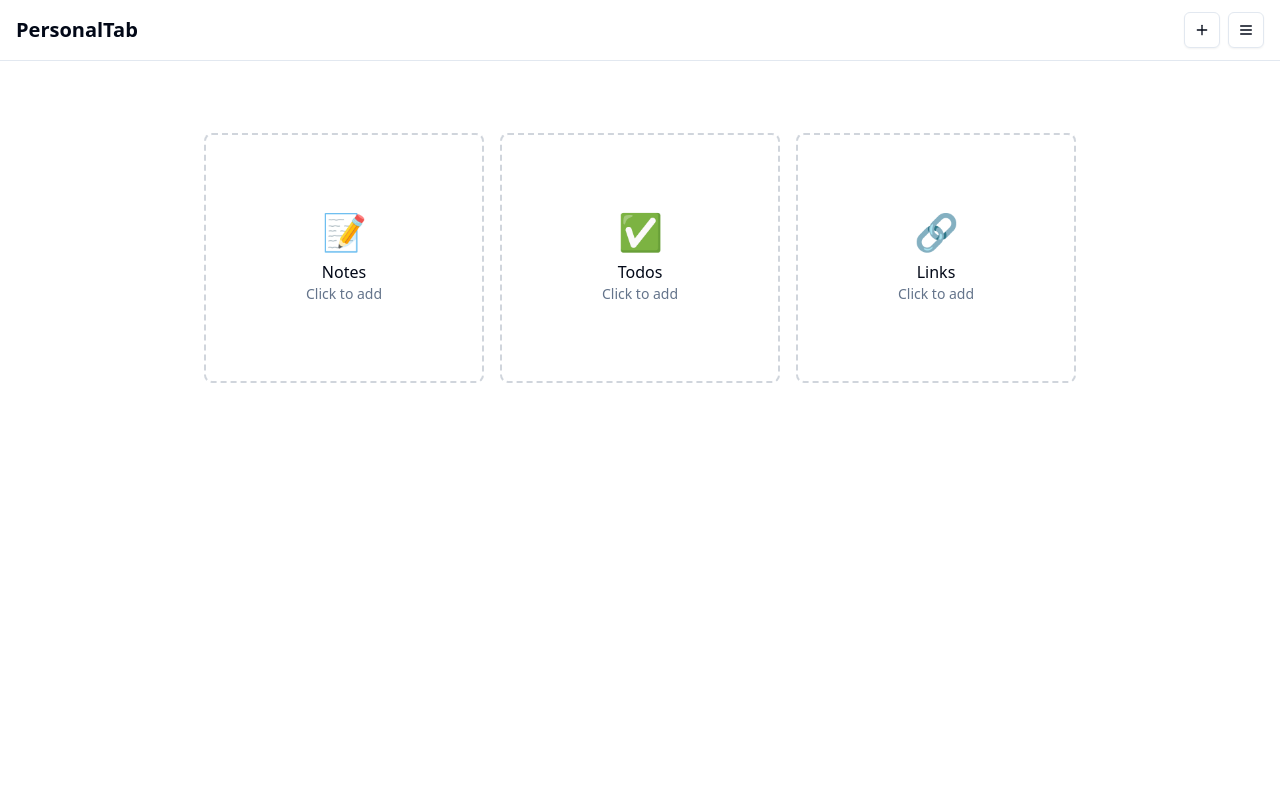
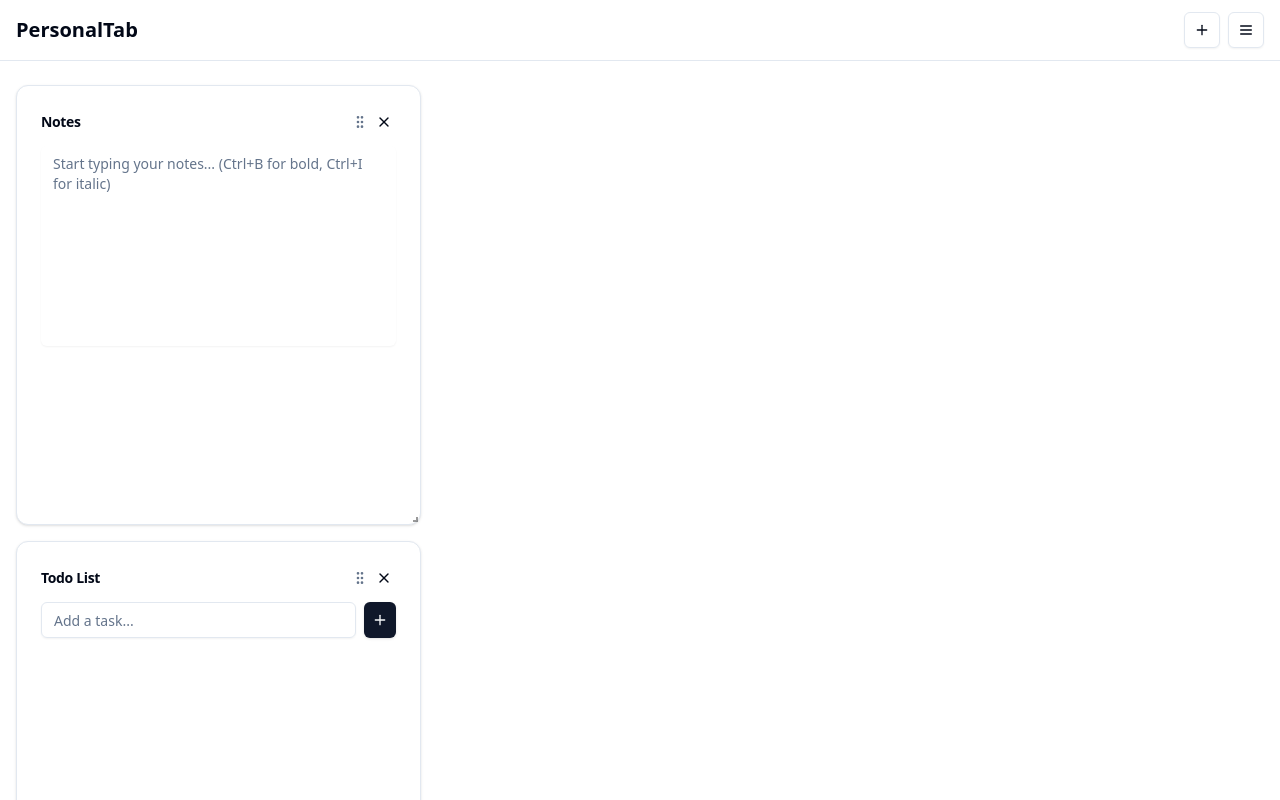
Before and after one commit to MrRobinGood/personaltab-v0-4, a React (Vite) app: page / in a window 1280 px wide. Shown: the top 800 px of the page. Built offline with nearby package versions, Linux system fonts and the light colour scheme.

Commit message:
Fix initial state and plus menu: 1. Initial state now shows 3 working widgets (Notes, Todos, Links) by default 2. Plus menu is now a horizontal hover menu (no clicking required) 3. Removed placeholder boxes - always show actual widgets

```diff
--- a/src/App.tsx
+++ b/src/App.tsx
@@ -523,6 +523,7 @@ export default function App() {
   const [widgets, setWidgets] = useState<Widget[]>([]);
   const [layouts, setLayouts] = useState<{ [key: string]: Layout[] }>({});
   const [mainTitle, setMainTitle] = useState('PersonalTab');
+  const [showAddMenu, setShowAddMenu] = useState(false);
 
   // Load data from localStorage on mount
   useEffect(() => {
@@ -531,7 +532,31 @@ export default function App() {
 
     if (savedWidgets) {
       setWidgets(JSON.parse(savedWidgets));
+    } else {
+      // Create initial default widgets
+      const defaultWidgets: Widget[] = [
+        {
+          id: generateId(),
+          type: 'notes',
+          title: 'Notes',
+          data: {}
+        },
+        {
+          id: generateId(),
+          type: 'todos',
+          title: 'Todo List',
+          data: {}
+        },
+        {
+          id: generateId(),
+          type: 'links',
+          title: 'Quick Links',
+          data: {}
         }
+      ];
+      setWidgets(defaultWidgets);
+    }
+
     if (savedLayouts) {
       setLayouts(JSON.parse(savedLayouts));
     }
@@ -630,27 +655,52 @@ export default function App() {
           />
 
           <div className="flex items-center gap-2">
-            <DropdownMenu>
-              <DropdownMenuTrigger asChild>
+            <div
+              className="relative"
+              onMouseEnter={() => setShowAddMenu(true)}
+              onMouseLeave={() => setShowAddMenu(false)}
+            >
               <Button variant="outline" size="icon">
                 <Plus className="h-4 w-4" />
               </Button>
-              </DropdownMenuTrigger>
-              <DropdownMenuContent align="end" side="left">
-                <DropdownMenuItem onClick={() => addWidget('notes')}>
+
+              {showAddMenu && (
+                <div className="absolute right-full top-0 mr-2 bg-background border rounded-lg shadow-lg px-2 py-1 flex items-center gap-1 z-50">
+                  <Button
+                    variant="ghost"
+                    size="sm"
+                    className="h-8 px-2 text-xs"
+                    onClick={() => addWidget('notes')}
+                  >
                     📝 Notes
-                </DropdownMenuItem>
-                <DropdownMenuItem onClick={() => addWidget('links')}>
+                  </Button>
+                  <Button
+                    variant="ghost"
+                    size="sm"
+                    className="h-8 px-2 text-xs"
+                    onClick={() => addWidget('todos')}
+                  >
+                    ✅ Todos
+                  </Button>
+                  <Button
+                    variant="ghost"
+                    size="sm"
+                    className="h-8 px-2 text-xs"
+                    onClick={() => addWidget('links')}
+                  >
                     🔗 Links
-                </DropdownMenuItem>
-                <DropdownMenuItem onClick={() => addWidget('todos')}>
-                  ✅ Todos
-                </DropdownMenuItem>
-                <DropdownMenuItem onClick={() => addWidget('rss')}>
+                  </Button>
+                  <Button
+                    variant="ghost"
+                    size="sm"
+                    className="h-8 px-2 text-xs"
+                    onClick={() => addWidget('rss')}
+                  >
                     📰 RSS
-                </DropdownMenuItem>
-              </DropdownMenuContent>
-            </DropdownMenu>
+                  </Button>
+                </div>
+              )}
+            </div>
 
             <DropdownMenu>
               <DropdownMenuTrigger asChild>
@@ -696,31 +746,6 @@ export default function App() {
       />
 
       <main className="container mx-auto px-4 py-6">
-        {widgets.length === 0 ? (
-          <div className="flex justify-center gap-4 py-12">
-            <div className="w-[280px] h-[250px] border-2 border-dashed border-muted-foreground/30 rounded-lg flex items-center justify-center cursor-pointer hover:border-muted-foreground/50 transition-colors" onClick={() => addWidget('notes')}>
-              <div className="text-center">
-                <div className="text-4xl mb-2">📝</div>
-                <div className="font-medium">Notes</div>
-                <div className="text-sm text-muted-foreground">Click to add</div>
-              </div>
-            </div>
-            <div className="w-[280px] h-[250px] border-2 border-dashed border-muted-foreground/30 rounded-lg flex items-center justify-center cursor-pointer hover:border-muted-foreground/50 transition-colors" onClick={() => addWidget('todos')}>
-              <div className="text-center">
-                <div className="text-4xl mb-2">✅</div>
-                <div className="font-medium">Todos</div>
-                <div className="text-sm text-muted-foreground">Click to add</div>
-              </div>
-            </div>
-            <div className="w-[280px] h-[250px] border-2 border-dashed border-muted-foreground/30 rounded-lg flex items-center justify-center cursor-pointer hover:border-muted-foreground/50 transition-colors" onClick={() => addWidget('links')}>
-              <div className="text-center">
-                <div className="text-4xl mb-2">🔗</div>
-                <div className="font-medium">Links</div>
-                <div className="text-sm text-muted-foreground">Click to add</div>
-              </div>
-            </div>
-          </div>
-        ) : (
         <ResponsiveReactGridLayout
           className="layout"
           layouts={layouts}
@@ -744,7 +769,6 @@ export default function App() {
             </div>
           ))}
         </ResponsiveReactGridLayout>
-        )}
       </main>
     </div>
   );
```
Lines whose indentation alone changed are shown as unchanged.
